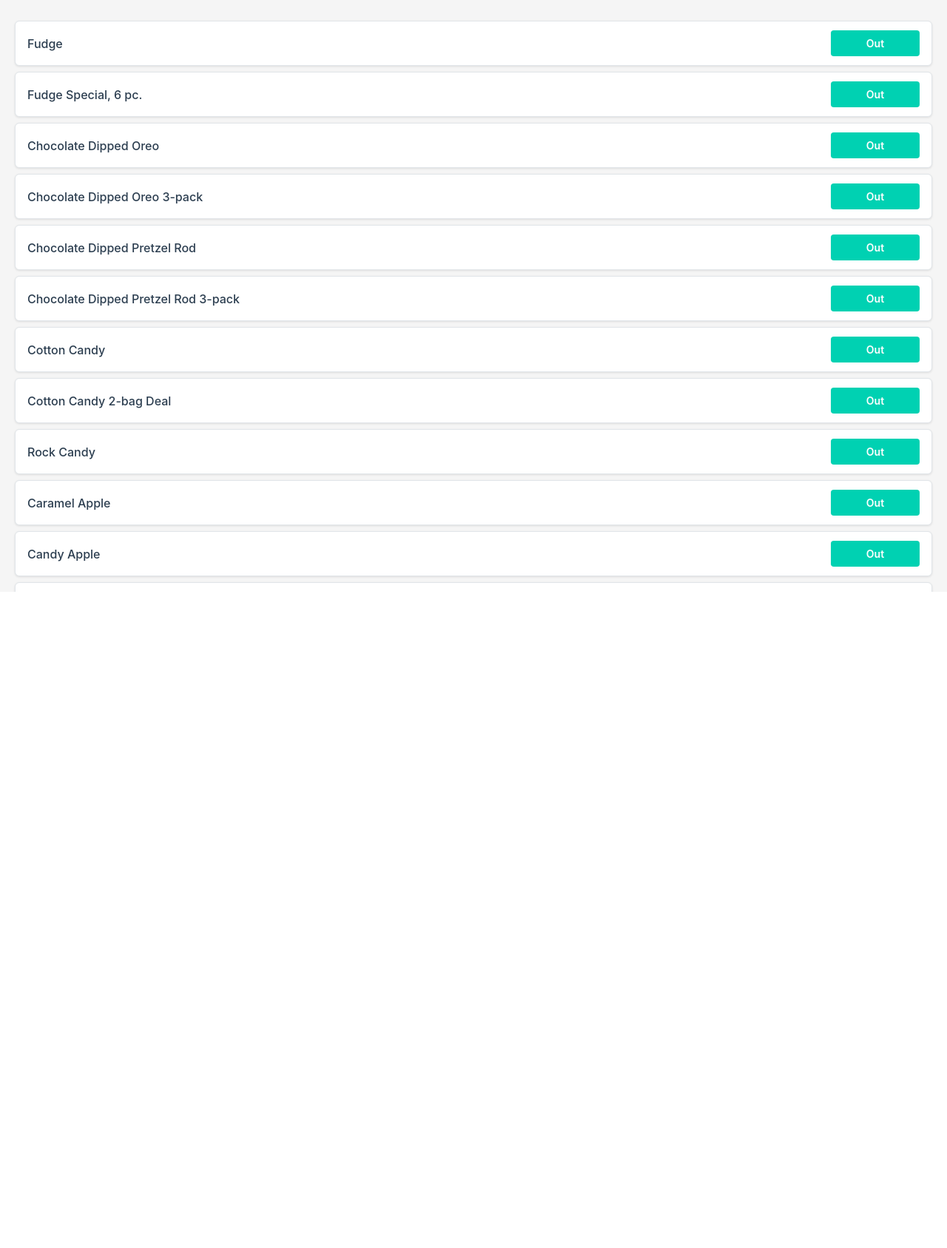
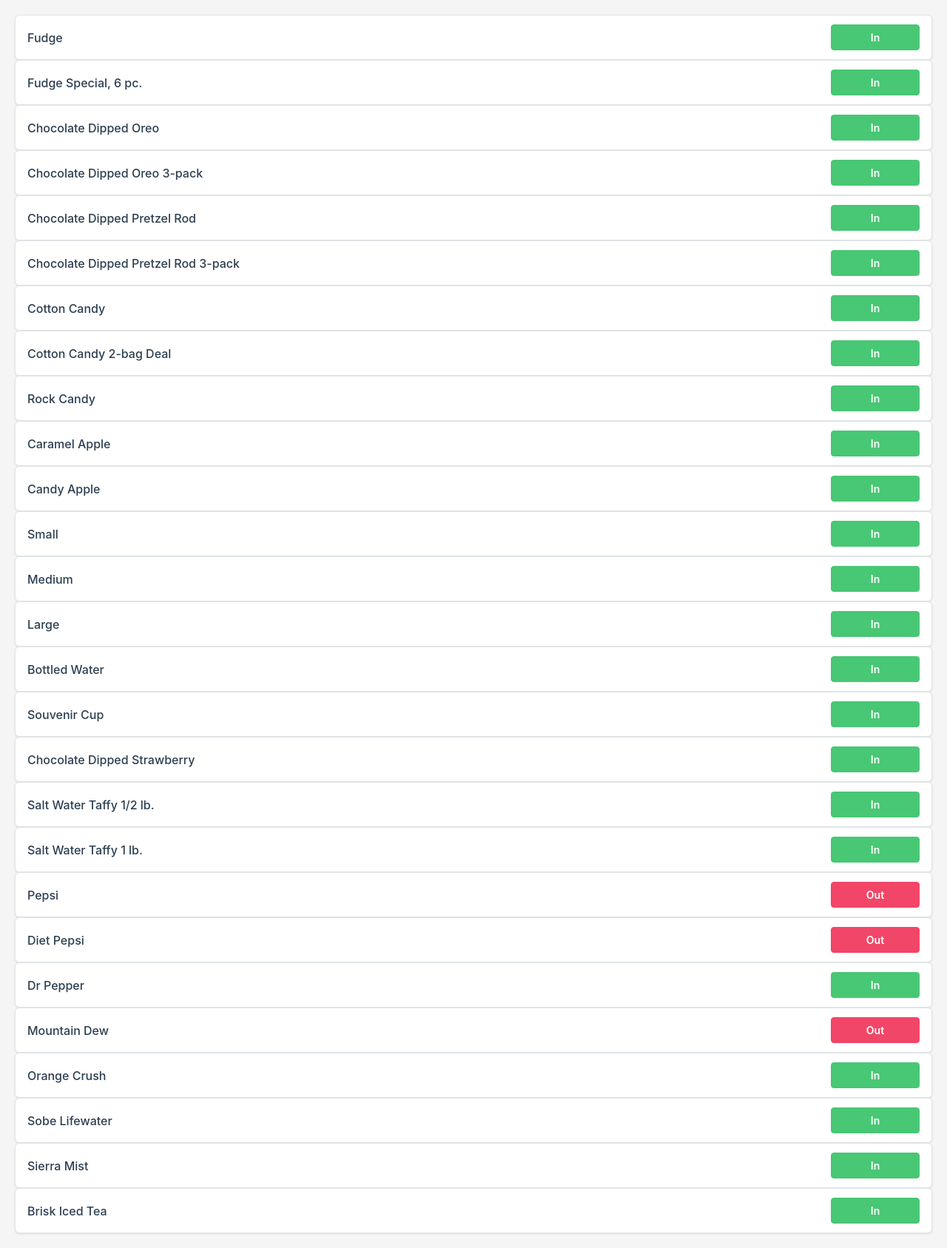
Before and after one commit to adfar/sock_render, a Flask app: page /click in a window 1280 px wide. Shown: the whole page at 74% size. Before the commit the page ends 800 px from the top, so only its background shows below. Run offline with Flask 3, Linux system fonts and the light colour scheme.

Commit message:
fix control styles

```diff
--- a/static/styles.css
+++ b/static/styles.css
@@ -14,6 +14,9 @@
     background: #f5f5f5;
     font-family: -apple-system, BlinkMacSystemFont, 'Segoe UI', Roboto, sans-serif;
     animation: none;
+    overflow-y: auto;
+    height: auto;
+    position: static;
 }
 
 @keyframes gradientShift {
@@ -243,6 +246,16 @@
     font-size: 14px;
 }
 
+body.click .button.is-danger {
+    background-color: #48c774;
+    border-color: #48c774;
+}
+
+body.click .button.is-primary {
+    background-color: #f14668;
+    border-color: #f14668;
+}
+
 body:not(.click) .menu_item {
     display: flex;
     flex-direction: row;
@@ -264,7 +277,7 @@
     align-items: center;
     font-size: 16px;
     padding: 12px 16px;
-    margin: 8px 0;
+    margin: 0;
     border-radius: 6px;
     background: #ffffff;
     border: 1px solid #e1e5e9;
@@ -295,6 +308,10 @@
     font-weight: 500;
 }
 
+body.click .field {
+    margin: 0;
+}
+
 .field:not(:last-child) {
     margin: 0;
 }
--- a/templates/click.html
+++ b/templates/click.html
@@ -13,12 +13,12 @@
                     <label for="{{ item.name }}" id="{{ item.name }}_label" class="item_label">{{ item.name }}</label>
                     <div class="control">
                         {% if item.status %}
-                            <button id="{{ item.name }}" class="button is-primary">
-                            Out
+                            <button id="{{ item.name }}" class="button is-danger">
+                            In
                             </button>
                         {% else %}
-                        <button id="{{ item.name }}" class="button is-danger">
-                            In
+                        <button id="{{ item.name }}" class="button is-primary">
+                            Out
                         </button>
                         {% endif %}
                     </div>
@@ -33,7 +33,7 @@
                 e.preventDefault();
                 form.children[1].children[0].classList.toggle('is-danger');
                 form.children[1].children[0].classList.toggle('is-primary');
-                form.children[1].children[0].innerHTML = form.children[1].children[0].innerHTML ==='In' ? 'Out' : 'In';
+                form.children[1].children[0].innerHTML = form.children[1].children[0].innerHTML ==='Out' ? 'In' : 'Out';
                 const payload = new FormData(form);
                 fetch("/click", {
                     method: 'POST',
```
Also changed, not shown: database.db.
